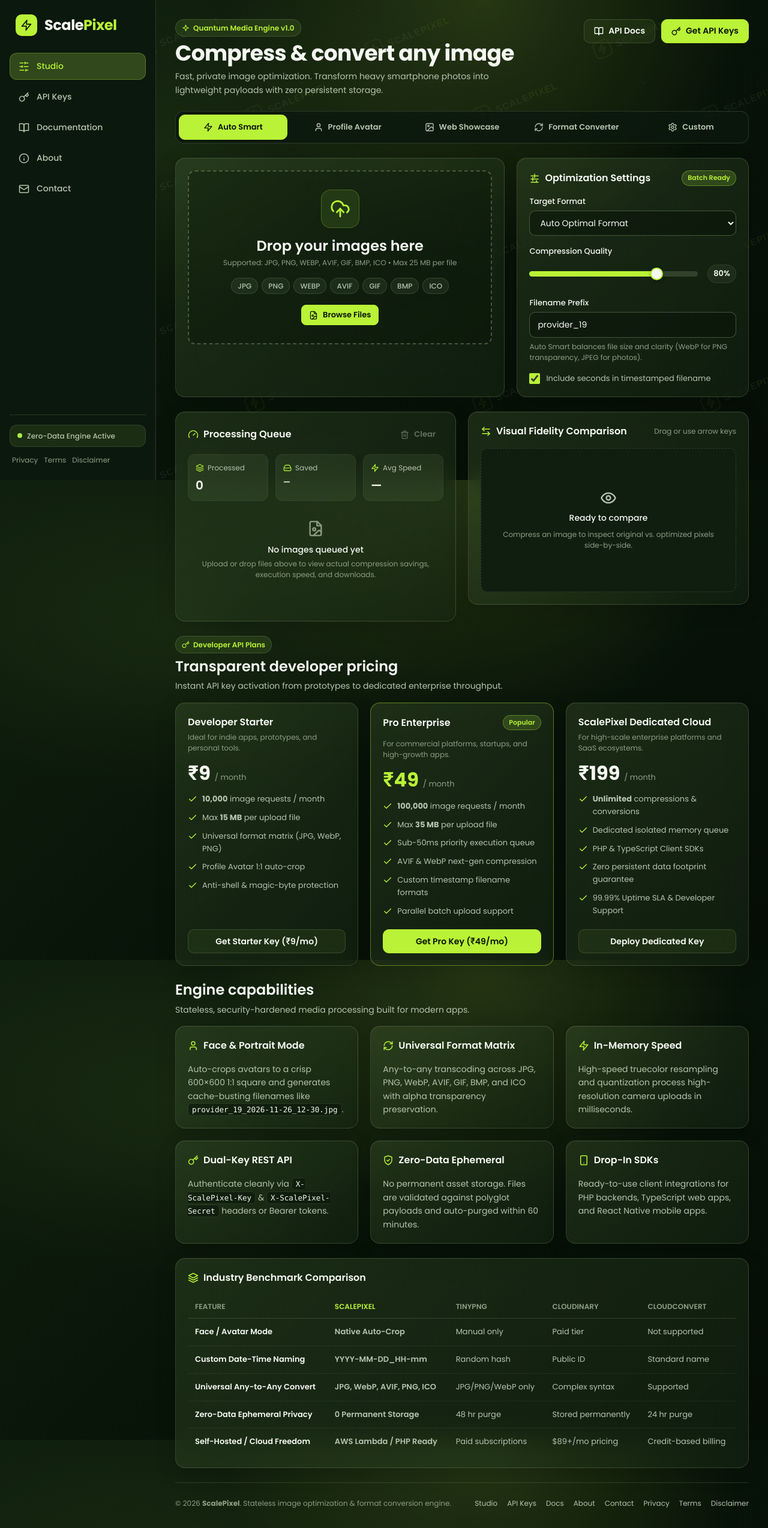
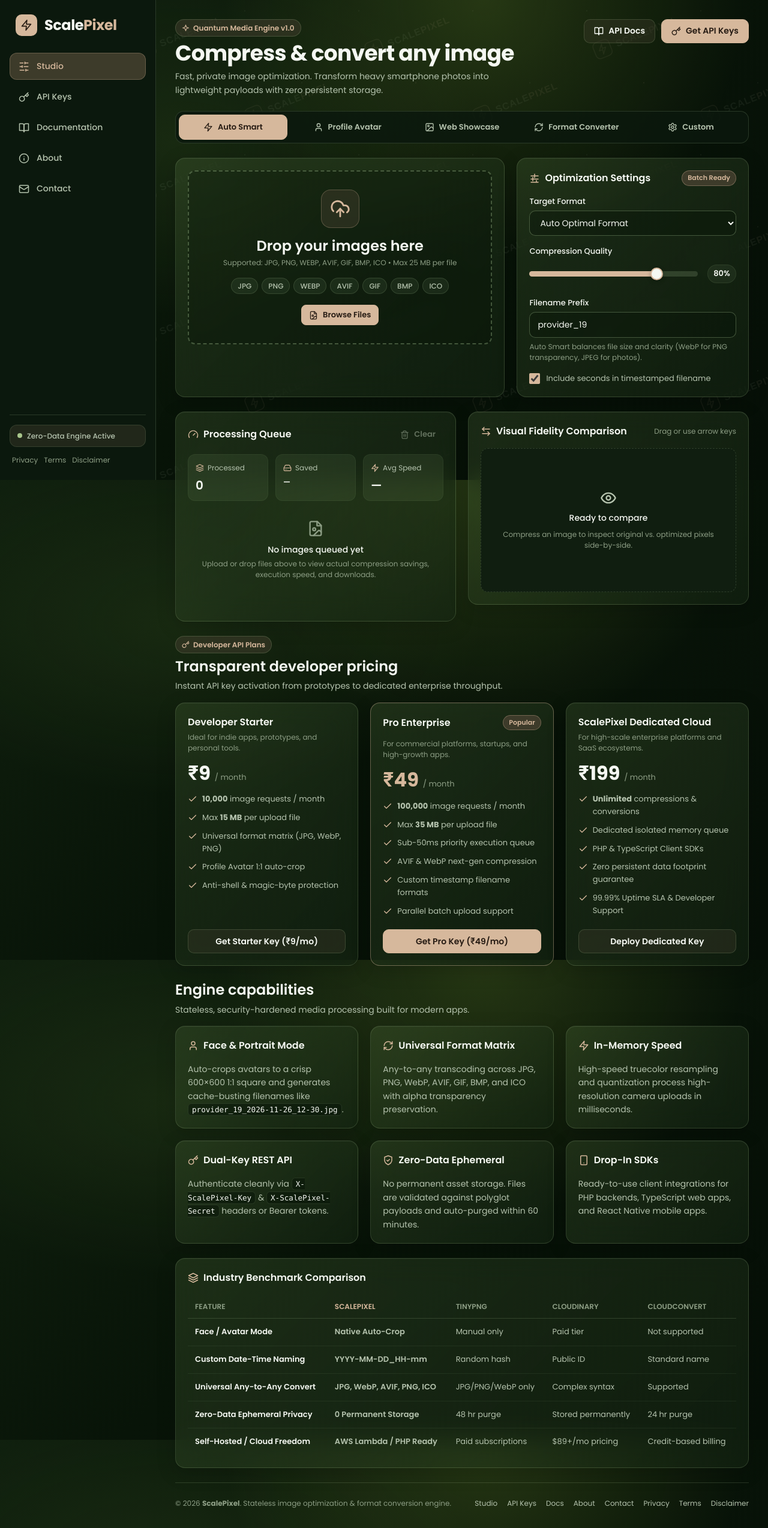
Before and after one commit to saikat931/ScalePixel, a PHP site: page /ScalePixel/ in a window 1280 px wide. Shown: the whole page at 60% size. Run offline with PHP 8.4, Linux system fonts and the light colour scheme.

Commit message:
Switch accent and watermark to Light Coffee palette

```diff
--- a/api-dashboard.php
+++ b/api-dashboard.php
@@ -61,7 +61,7 @@ require_once __DIR__ . '/includes/header.php';
 
 <!-- Alert for newly generated key -->
 <?php if ($createdKey): ?>
-    <section class="sp-glass" style="border-color: rgba(169, 237, 69, 0.45);" aria-live="polite">
+    <section class="sp-glass" style="border-color: rgba(168, 197, 139, 0.45);" aria-live="polite">
         <div class="sp-card-header" style="margin-bottom: 12px;">
             <h3 class="sp-card-title sp-state-success">
                 <?= sp_icon('check-circle-2', 'sp-state-success', 20) ?>
--- a/assets/css/scalepixel.css
+++ b/assets/css/scalepixel.css
@@ -40,13 +40,13 @@
     --sp-bg: #081408;
     --sp-sidebar-bg: #0b180d;
     --sp-surface: #1d301c;
-    --sp-active-bg: #30481b;
-    --sp-field: rgba(8, 20, 8, 0.52);
-
-    --sp-accent: #b9f236;
-    --sp-accent-hover: #cbff50;
-    --sp-accent-pressed: #9ed624;
-    --sp-on-accent: #081408;
+    --sp-active-bg: #3d3b2a;
+    --sp-field: rgba(7, 18, 8, 0.36);
+
+    --sp-accent: #d6b89c;
+    --sp-accent-hover: #e6cdb4;
+    --sp-accent-pressed: #b99a7d;
+    --sp-on-accent: #261b13;
 
     --sp-text: #f5f8f2;
     --sp-text-secondary: #b5c3ae;
@@ -54,10 +54,10 @@
 
     --sp-border: #3d5037;
     --sp-border-glass: rgba(180, 210, 160, 0.18);
-    --sp-focus: #b9f236;
-
-    --sp-success: #a9ed45;
-    --sp-warning: #f5b731;
+    --sp-focus: #efd9c4;
+
+    --sp-success: #a8c58b;
+    --sp-warning: #f5cb69;
     --sp-error: #ff7373;
 
     --sp-radius-sm: 10px;
@@ -285,13 +285,13 @@
   }
 
   .sp-nav-link:hover {
-    background: rgba(48, 72, 27, 0.45);
+    background: rgba(61, 59, 42, 0.45);
     color: var(--sp-text);
   }
 
   .sp-nav-link[aria-current='page'] {
     background: var(--sp-active-bg);
-    border-color: rgba(185, 242, 54, 0.28);
+    border-color: rgba(214, 184, 156, 0.28);
     color: var(--sp-accent);
   }
 
@@ -309,7 +309,7 @@
     gap: 8px;
     padding: 8px 12px;
     border-radius: var(--sp-radius-md);
-    background: rgba(48, 72, 27, 0.45);
+    background: rgba(61, 59, 42, 0.45);
     border: 1px solid rgba(180, 210, 160, 0.14);
     font-size: 12px;
     font-weight: 500;
@@ -516,7 +516,7 @@
     gap: 6px;
     padding: 4px 10px;
     border-radius: var(--sp-radius-full);
-    background: rgba(48, 72, 27, 0.6);
+    background: rgba(61, 59, 42, 0.6);
     border: 1px solid rgba(180, 210, 160, 0.2);
     color: var(--sp-accent);
     font-size: 12px;
@@ -534,7 +534,7 @@
     padding: 8px 16px;
     border-radius: 10px;
     border: 1px solid var(--sp-border-glass);
-    background: rgba(48, 72, 27, 0.38);
+    background: rgba(61, 59, 42, 0.38);
     color: var(--sp-text);
     font-size: 14px;
     font-weight: 600;
@@ -546,7 +546,7 @@
   }
 
   .sp-btn:hover:not(:disabled) {
-    background: rgba(48, 72, 27, 0.72);
+    background: rgba(61, 59, 42, 0.72);
     border-color: rgba(180, 210, 160, 0.34);
     color: var(--sp-text);
   }
@@ -632,7 +632,7 @@
 
   .sp-tab:hover {
     color: var(--sp-text);
-    background: rgba(48, 72, 27, 0.35);
+    background: rgba(61, 59, 42, 0.35);
   }
 
   .sp-tab[aria-selected='true'] {
@@ -660,7 +660,7 @@
   .sp-dropzone:hover,
   .sp-dropzone.is-dragover {
     border-color: var(--sp-accent);
-    background: rgba(48, 72, 27, 0.32);
+    background: rgba(61, 59, 42, 0.28);
   }
 
   .sp-upload-icon {
@@ -670,8 +670,8 @@
     display: grid;
     place-items: center;
     margin-bottom: 14px;
-    background: rgba(48, 72, 27, 0.6);
-    border: 1px solid rgba(185, 242, 54, 0.25);
+    background: rgba(61, 59, 42, 0.55);
+    border: 1px solid rgba(214, 184, 156, 0.28);
     color: var(--sp-accent);
   }
 
@@ -714,8 +714,8 @@
   }
 
   .sp-pill-accent {
-    background: rgba(48, 72, 27, 0.65);
-    border-color: rgba(185, 242, 54, 0.32);
+    background: rgba(61, 59, 42, 0.65);
+    border-color: rgba(214, 184, 156, 0.32);
     color: var(--sp-accent);
   }
 
@@ -1144,7 +1144,7 @@
     height: 18px;
     flex-shrink: 0;
     border-radius: 50%;
-    border: 2px solid rgba(185, 242, 54, 0.22);
+    border: 2px solid rgba(214, 184, 156, 0.22);
     border-top-color: var(--sp-accent);
     animation: sp-spin 0.85s linear infinite;
   }
@@ -1298,14 +1298,14 @@
   }
 
   .sp-badge-success {
-    background: rgba(169, 237, 69, 0.14);
-    border-color: rgba(169, 237, 69, 0.3);
+    background: rgba(168, 197, 139, 0.14);
+    border-color: rgba(168, 197, 139, 0.3);
     color: var(--sp-success);
   }
 
   .sp-badge-accent {
     background: var(--sp-active-bg);
-    border-color: rgba(185, 242, 54, 0.35);
+    border-color: rgba(214, 184, 156, 0.35);
     color: var(--sp-accent);
   }
 
@@ -1372,7 +1372,7 @@
   }
 
   .sp-pricing-card.is-featured {
-    border-color: rgba(185, 242, 54, 0.42);
+    border-color: rgba(214, 184, 156, 0.42);
   }
 }
 
--- a/docs.php
+++ b/docs.php
@@ -189,7 +189,7 @@ X-ScalePixel-Secret: sp_live_sk_YOUR_SECRET_KEY</pre>
 </section>
 
 <!-- 4. Avatar Mode Highlight -->
-<section class="sp-glass" id="avatar-mode" style="border-color: rgba(169, 237, 69, 0.32);">
+<section class="sp-glass" id="avatar-mode" style="border-color: rgba(168, 197, 139, 0.32);">
     <div class="sp-card-header">
         <h2 class="sp-card-title" style="font-size: 20px;">
             <?= sp_icon('user', '', 18) ?>
--- a/upload-avatar.php
+++ b/upload-avatar.php
@@ -70,7 +70,7 @@ $providerName = htmlspecialchars(trim($_GET['name'] ?? 'Service Provider'), ENT_
                 <img
                     id="avatarPreview"
                     class="sp-avatar-img"
-                    src="https://ui-avatars.com/api/?name=<?= urlencode($providerName ?: 'SP') ?>&background=30481b&color=f5f8f2&size=160&bold=true"
+                    src="https://ui-avatars.com/api/?name=<?= urlencode($providerName ?: 'SP') ?>&background=3d3b2a&color=f5f8f2&size=160&bold=true"
                     alt="Provider avatar preview"
                 >
                 <div id="avatarLoading" class="sp-avatar-overlay">
```
Also changed, not shown: assets/img/watermark.svg.
